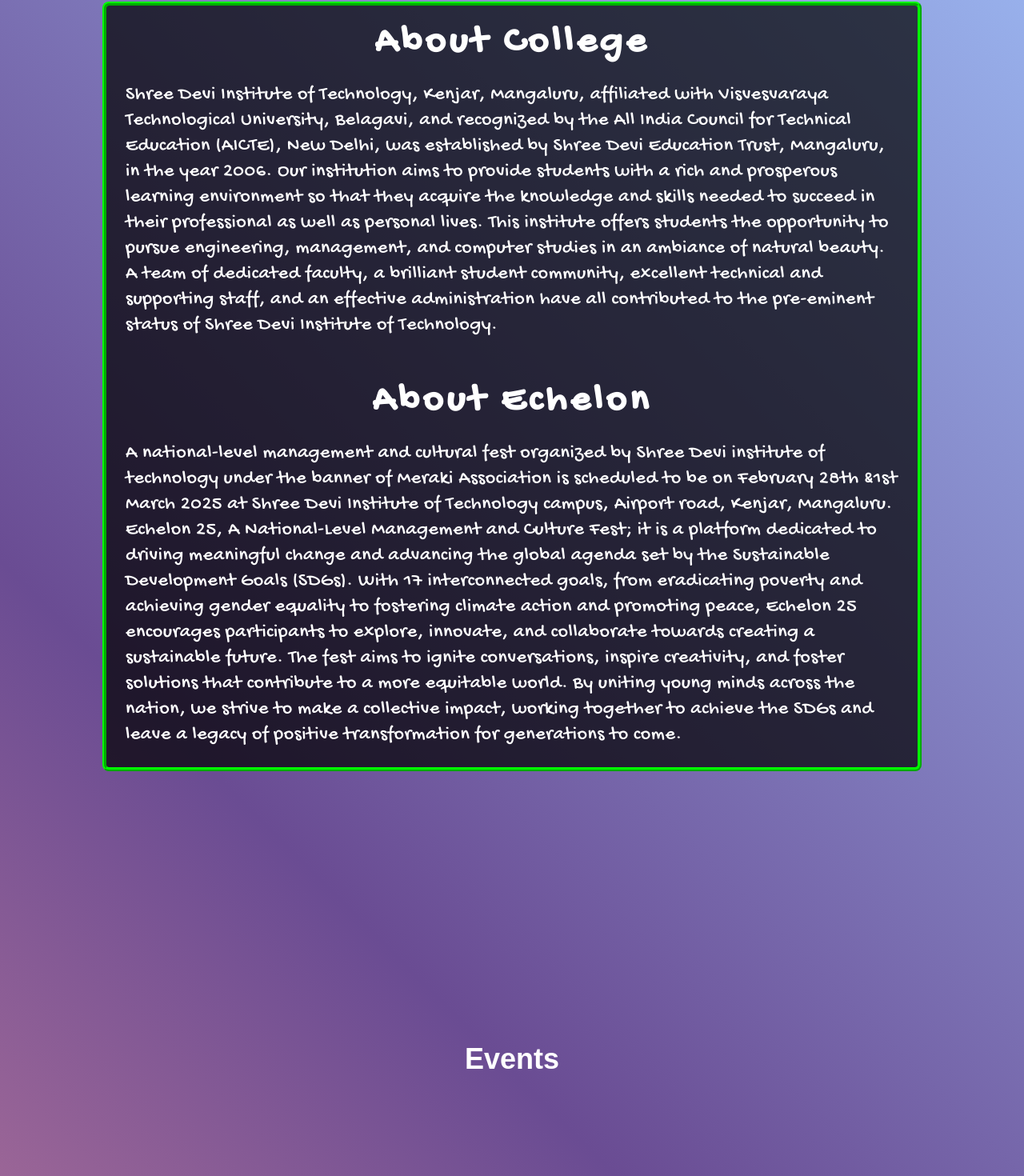
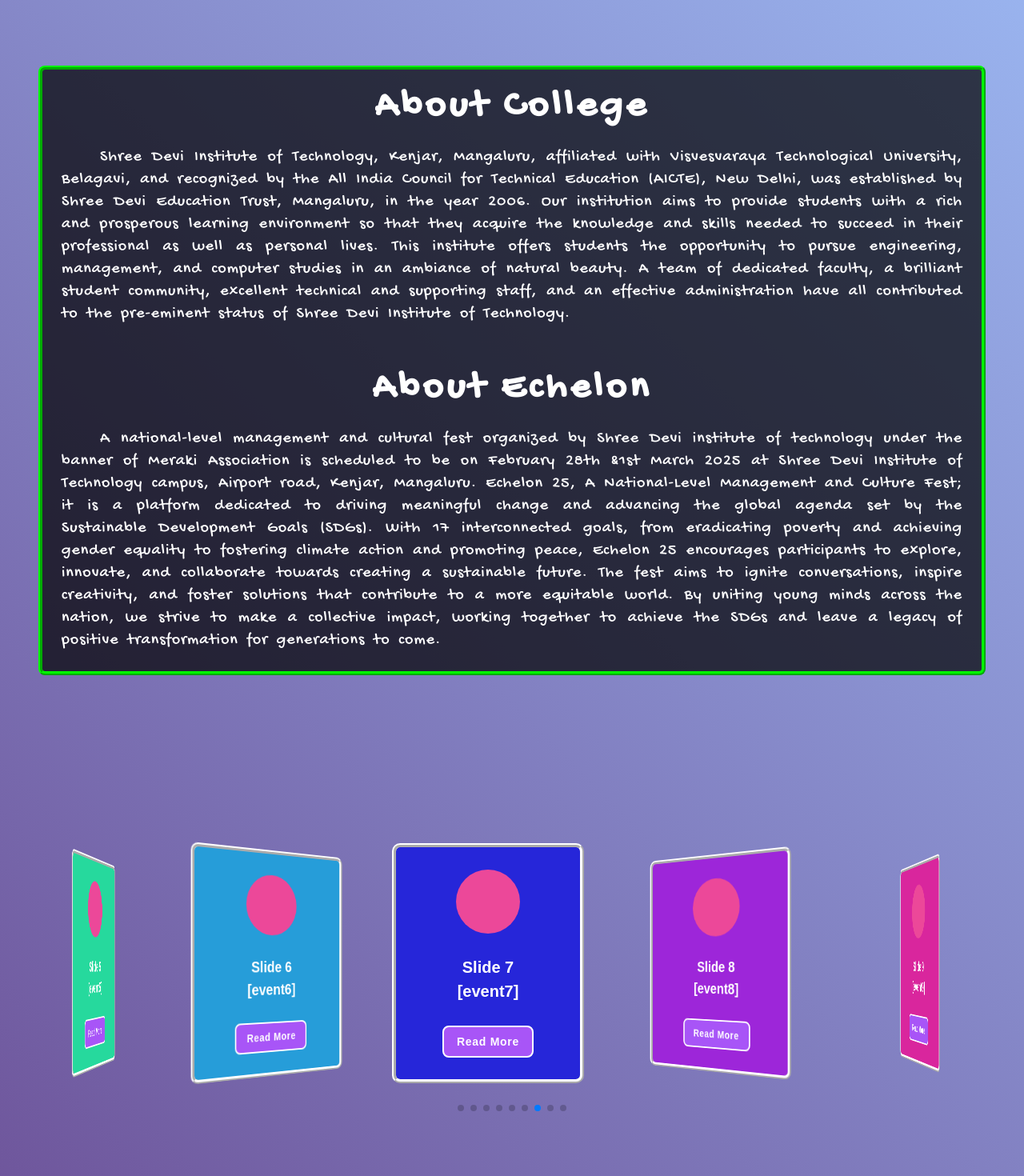
Before and after one commit to adithya-b-r/Echelon, a React (Vite) app: page / in a window 1280 px wide. Shown: the part 798-2268 px from the top of the page at 80% size. Built offline with nearby package versions, Linux system fonts and the light colour scheme.

Commit message:
Added slider and event section.

```diff
--- a/package.json
+++ b/package.json
@@ -13,7 +13,8 @@
     "@leenguyen/react-flip-clock-countdown": "^1.6.1",
     "@tailwindcss/vite": "^4.0.3",
     "react": "^18.3.1",
-    "react-dom": "^18.3.1"
+    "react-dom": "^18.3.1",
+    "swiper": "^11.2.2"
   },
   "devDependencies": {
     "@eslint/js": "^9.17.0",
--- a/src/App.css
+++ b/src/App.css
@@ -18,7 +18,7 @@
 body {
   margin-top: 10vh;
   background: linear-gradient(45deg, #ff7eb3, #ff6a00, #ff3f79, #ff9a9e, #6a4c93, #a1c4fd, #00c6ff, #ff5f6d);
-  background-size: 800% 800%;
+  background-size: 1200% 1200%;
   animation: gradientAnimation 15s infinite linear;
 }
 
--- a/src/Pages/About/About.jsx
+++ b/src/Pages/About/About.jsx
@@ -1,20 +1,16 @@
 export const About = () => {
   return (
-    <div id="about" className="w-full h-fit bg-transparent text-white font-gochi">
-      <div className="w-full px-10 md:px-32">
-        <div
-          style={{ border: "5px ridge lime", backgroundColor: "rgba(0, 0, 0, 0.7)" }}
-          className=" p-6 rounded-lg"
-        >
+    <div id="about" className="w-full h-fit bg-transparent text-white font-gochi mt-[10vh]">
+      <div className="w-full px-4 md:px-12">
+        <div style={{ border: "5px ridge lime", backgroundColor: "rgba(0, 0, 0, 0.7)" }} className=" p-6 rounded-lg">
           <h1 className="capitalize text-center font-semibold text-3xl md:text-5xl mb-6 tracking-widest">About College</h1>
-          <p className="md:text-2xl tracking-wide text-xl ">
+          <p className="md:text-xl tracking-wide text-xl indent-12 md:text-justify" style={{ wordSpacing: "5px", letterSpacing: "1px" }}>
             Shree Devi Institute of Technology, Kenjar, Mangaluru, affiliated with Visvesvaraya Technological University, Belagavi, and recognized by the All India Council for Technical Education (AICTE), New Delhi, was established by Shree Devi Education Trust, Mangaluru, in the year 2006. Our institution aims to provide students with a rich and prosperous learning environment so that they acquire the knowledge and skills needed to succeed in their professional as well as personal lives.
-
             This institute offers students the opportunity to pursue engineering, management, and computer studies in an ambiance of natural beauty. A team of dedicated faculty, a brilliant student community, excellent technical and supporting staff, and an effective administration have all contributed to the pre-eminent status of Shree Devi Institute of Technology.
           </p>
 
           <h1 className="capitalize text-center font-semibold text-3xl md:text-5xl mb-6 tracking-widest mt-14">about echelon</h1>
-          <p className="md:text-2xl tracking-wide text-xl ">
+          <p className="md:text-xl tracking-wide text-xl indent-12 text-justify" style={{ wordSpacing: "5px", letterSpacing: "1px" }}>
             A national-level management and cultural fest organized by Shree Devi institute of technology under the banner of Meraki Association is scheduled to be on February 28th &1st March 2025 at Shree Devi Institute of Technology campus, Airport road, Kenjar, Mangaluru.
             Echelon 25, A National-Level Management and Culture Fest; it is a platform dedicated to driving meaningful change and advancing the global agenda set by the Sustainable Development Goals (SDGs). With 17 interconnected goals, from eradicating poverty and achieving gender equality to fostering climate action and promoting peace, Echelon 25 encourages participants to explore, innovate, and collaborate towards creating a sustainable future. The fest aims to ignite conversations, inspire creativity, and foster solutions that contribute to a more equitable world. By uniting young minds across the nation, we strive to make a collective impact, working together to achieve the SDGs and leave a legacy of positive transformation for generations to come.
           </p>
--- a/src/Pages/Events/Events.jsx
+++ b/src/Pages/Events/Events.jsx
@@ -1,7 +1,11 @@
+import Slider from "./Slider"
+
 export const Events = () => {
   return (
-    <div id="events" className="w-full h-[90vh] bg-transparent flex items-center justify-center scroll-mt-[10vh]">
-      <h1 className="font-extrabold text-4xl text-white">Events</h1>
+    <div id="events" className="w-full h-[90vh] bg-transparent flex items-center justify-center scroll-mt-[10vh] relative">
+      {/* <h1 className="font-extrabold text-4xl text-white">Events</h1> */}
+
+      <Slider />
     </div>
   )
 }
--- /dev/null
+++ b/src/Pages/Events/Slider.jsx
@@ -0,0 +1,66 @@
+import { Swiper, SwiperSlide } from 'swiper/react';
+
+import 'swiper/css';
+import 'swiper/css/effect-coverflow';
+import 'swiper/css/pagination';
+
+import './slider.css';
+
+import { EffectCoverflow, Pagination } from 'swiper/modules';
+
+export default function Slider() {
+  return (
+    <>
+      <Swiper
+        effect={'coverflow'}
+        grabCursor={true}
+        centeredSlides={true}
+        slidesPerView={'auto'}
+        initialSlide={6}
+        coverflowEffect={{
+          rotate: 50,
+          stretch: 0,
+          depth: 100,
+          modifier: 1,
+          slideShadows: false,
+        }}
+        pagination={true}
+        modules={[EffectCoverflow, Pagination]}
+        className="mySwiper"
+      >
+        {[...Array(9)].map((_, index) => (
+          <SwiperSlide key={index}>
+            <div
+              style={{
+                width: '80%',
+                height: '100%',
+                backgroundColor: `hsl(${index * 40}, 70%, 50%)`,
+                display: 'flex',
+                justifyContent: 'center',
+                alignItems: 'center',
+                color: '#fff',
+                fontSize: '20px',
+                fontWeight: 'bold',
+                borderRadius: '10px',
+                flexDirection:'column',
+                alignItems:'center',
+                justifyContent:'space-evenly',
+                border:"5px ridge white"
+              }}
+
+
+            >
+              <div className='w-20 h-20 rounded-full bg-pink-500'></div>
+              <div className='text-center'>
+              Slide {index + 1} <br />
+              [event{index+1}]
+              </div>
+
+              <button className='px-4 py-2 bg-purple-500 text-sm text-white font-semibold border-2 border-white capitalize rounded-lg tracking-wider '>read more</button>
+            </div>
+          </SwiperSlide>
+        ))}
+      </Swiper>
+    </>
+  );
+}
--- /dev/null
+++ b/src/Pages/Events/slider.css
@@ -0,0 +1,12 @@
+.swiper {
+  width: 100%;
+  padding-top: 50px;
+  padding-bottom: 50px;
+}
+
+.swiper-slide {
+  background-position: center;
+  background-size: cover;
+  width: 300px;
+  height: 300px;
+}
```
Also changed, not shown: 1 other file (tests, documents, lock files or other folders).
